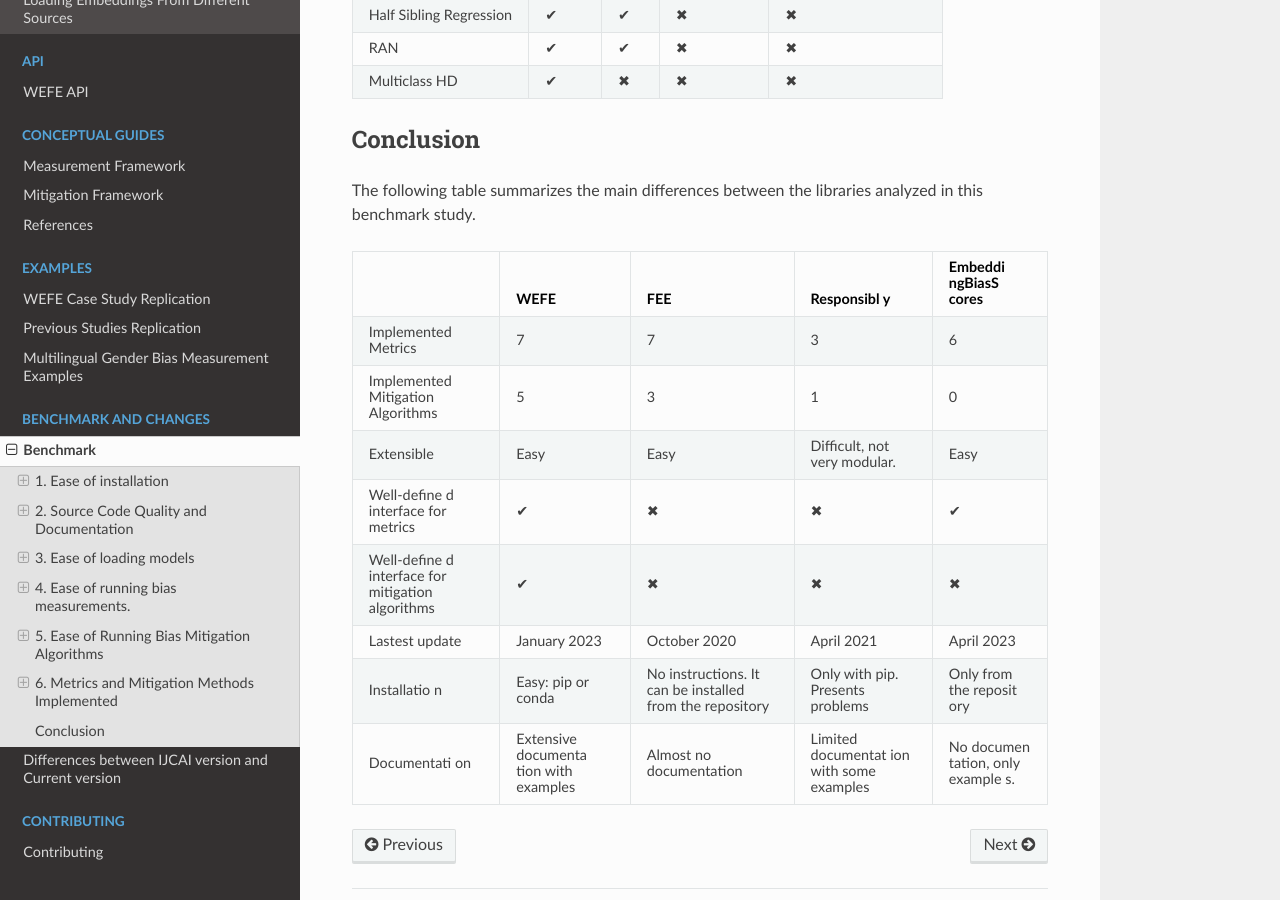
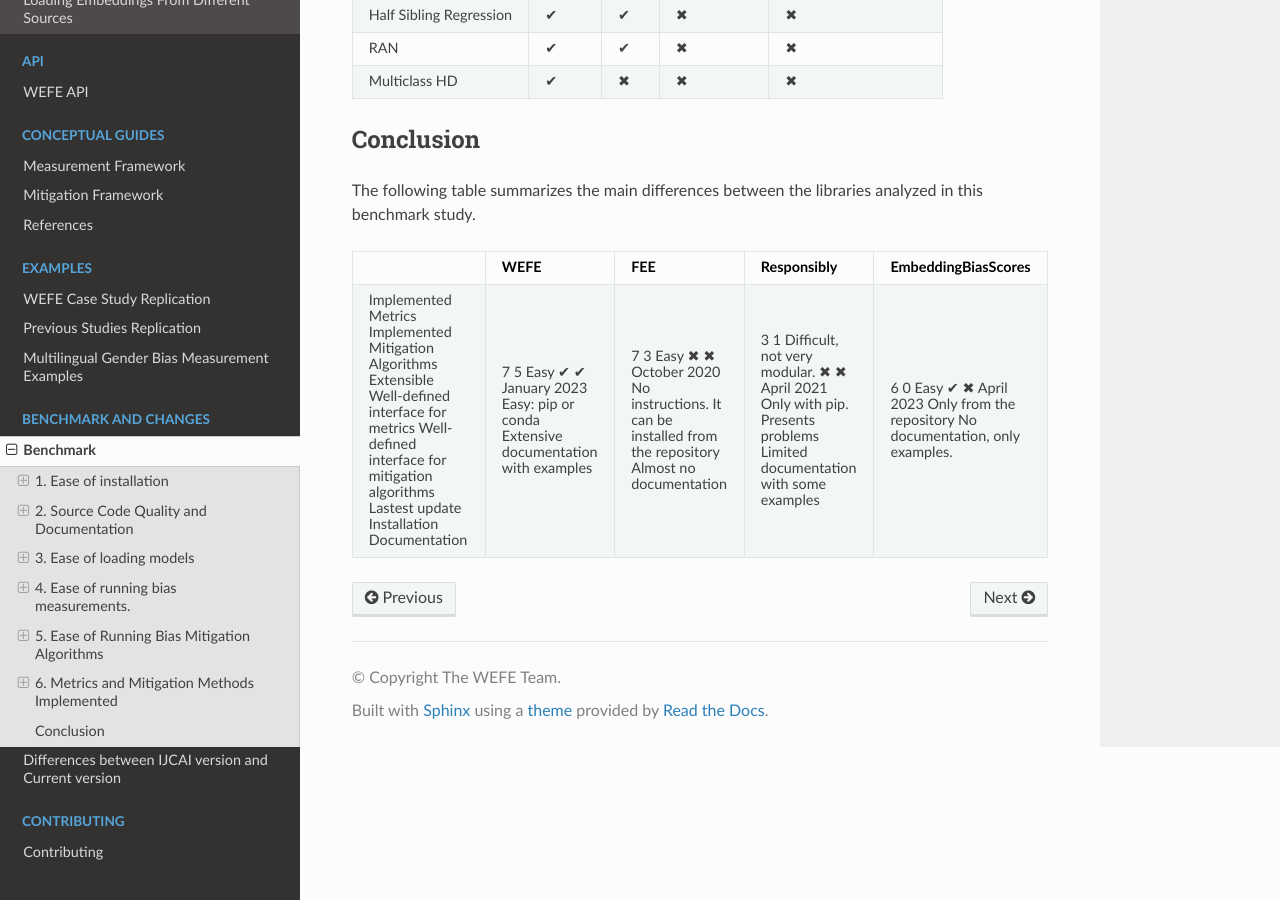
Before and after one commit to dccuchile/wefe, a Sphinx documentation site: the page built from docs/benchmark/benchmark.rst, in a window 1280 px wide and 900 px high, scrolled down 18907 px. Built offline with Sphinx 7.4.7 and the Read the Docs theme 2.0.0, drawn with Linux system fonts in a browser that asks for light colours; comment, search, counter and statistics services are not loaded; some of the changed text lies outside the part shown.

Commit message:
Fix final table and bad title enumeration

```diff
--- a/docs/benchmark/benchmark.rst
+++ b/docs/benchmark/benchmark.rst
@@ -833,8 +833,8 @@
         "relatives",
     ]
 
-1. WEFE
-~~~~~~~
+WEFE
+~~~~
 
 WEFE defines a standardized framework for executing bias mitigation
 algorithms based on the scikit-learn fit transform interface.
@@ -968,8 +968,8 @@
     Repulsion Attraction Neutralization debiased model WEAT evaluation:  0.26007230998948216
 
 
-1. Fair Embedding Engine
-~~~~~~~~~~~~~~~~~~~~~~~~
+Fair Embedding Engine
+~~~~~~~~~~~~~~~~~~~~~
 
 The Fair Embedding Engine (FEE) requires the embedding model to be
 passed during instantiation of the algorithm. It currently does not
@@ -1063,8 +1063,8 @@
     gender_bias_we = GenderBiasWE(word2vec)  # instance the GenderBiasWE
     gender_bias_we.debias(neutral_words=targets)  # apply the debias
 
-4. EmbeddingBiasScore
-~~~~~~~~~~~~~~~~~~~~~
+EmbeddingBiasScore
+~~~~~~~~~~~~~~~~~~
 
 The library does not implement mitigation methods, so it is not included
 in this comparison.
@@ -1138,47 +1138,15 @@
 The following table summarizes the main differences between the
 libraries analyzed in this benchmark study.
 
-+-------------+-----------+--------------------+------------+---------+
-|             | WEFE      | FEE                | Responsibl | Embeddi |
-|             |           |                    | y          | ngBiasS |
-|             |           |                    |            | cores   |
-+=============+===========+====================+============+=========+
-| Implemented | 7         | 7                  | 3          | 6       |
-| Metrics     |           |                    |            |         |
-+-------------+-----------+--------------------+------------+---------+
-| Implemented | 5         | 3                  | 1          | 0       |
-| Mitigation  |           |                    |            |         |
-| Algorithms  |           |                    |            |         |
-+-------------+-----------+--------------------+------------+---------+
-| Extensible  | Easy      | Easy               | Difficult, | Easy    |
-|             |           |                    | not very   |         |
-|             |           |                    | modular.   |         |
-+-------------+-----------+--------------------+------------+---------+
-| Well-define | ✔         | ✖                  | ✖          | ✔       |
-| d           |           |                    |            |         |
-| interface   |           |                    |            |         |
-| for metrics |           |                    |            |         |
-+-------------+-----------+--------------------+------------+---------+
-| Well-define | ✔         | ✖                  | ✖          | ✖       |
-| d           |           |                    |            |         |
-| interface   |           |                    |            |         |
-| for         |           |                    |            |         |
-| mitigation  |           |                    |            |         |
-| algorithms  |           |                    |            |         |
-+-------------+-----------+--------------------+------------+---------+
-| Lastest     | January   | October 2020       | April 2021 | April   |
-| update      | 2023      |                    |            | 2023    |
-+-------------+-----------+--------------------+------------+---------+
-| Installatio | Easy: pip | No instructions.   | Only with  | Only    |
-| n           | or conda  | It can be          | pip.       | from    |
-|             |           | installed from the | Presents   | the     |
-|             |           | repository         | problems   | reposit |
-|             |           |                    |            | ory     |
-+-------------+-----------+--------------------+------------+---------+
-| Documentati | Extensive | Almost no          | Limited    | No      |
-| on          | documenta | documentation      | documentat | documen |
-|             | tion      |                    | ion        | tation, |
-|             | with      |                    | with some  | only    |
-|             | examples  |                    | examples   | example |
-|             |           |                    |            | s.      |
-+-------------+-----------+--------------------+------------+---------+
++----------------------------------------------------+-----------------------------------------+----------------------------------------------------------+------------------------------------------+------------------------------------+
+|                                                    | WEFE                                    | FEE                                                      | Responsibly                              | EmbeddingBiasScores                |
++====================================================+=========================================+==========================================================+==========================================+====================================+
+| Implemented   Metrics                              | 7                                       | 7                                                        | 3                                        | 6                                  |
+| Implemented   Mitigation Algorithms                | 5                                       | 3                                                        | 1                                        | 0                                  |
+| Extensible                                         | Easy                                    | Easy                                                     | Difficult,   not very modular.           | Easy                               |
+| Well-defined   interface for metrics               | ✔                                       | ✖                                                        | ✖                                        | ✔                                  |
+| Well-defined   interface for mitigation algorithms | ✔                                       | ✖                                                        | ✖                                        | ✖                                  |
+| Lastest update                                     | January 2023                            | October 2020                                             | April 2021                               | April 2023                         |
+| Installation                                       | Easy:   pip or conda                    | No instructions. It can be installed from the repository | Only   with pip. Presents problems       | Only   from the repository         |
+| Documentation                                      | Extensive   documentation with examples | Almost   no documentation                                | Limited documentation with some examples | No   documentation, only examples. |
++----------------------------------------------------+-----------------------------------------+----------------------------------------------------------+------------------------------------------+------------------------------------+
```
